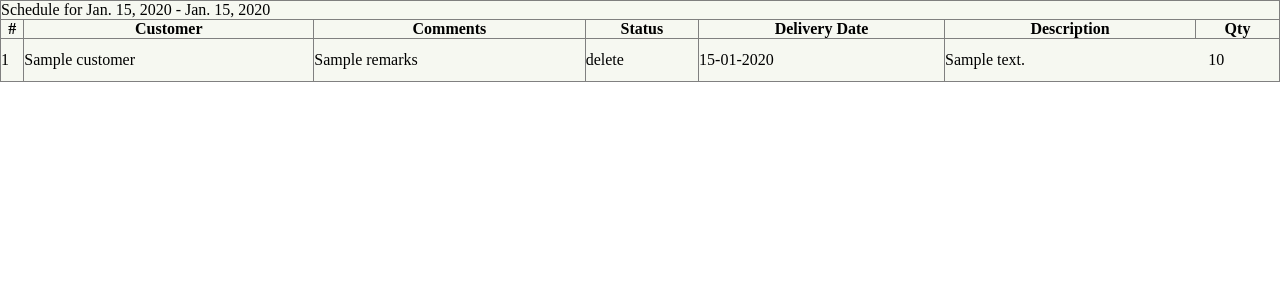
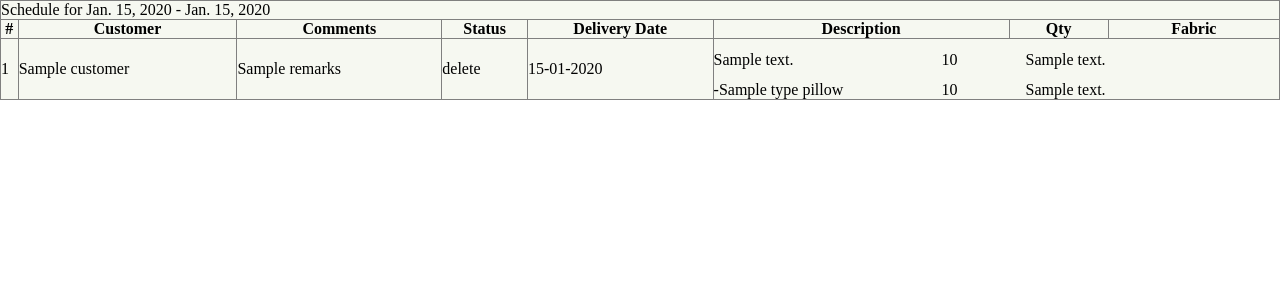
Before and after one commit to charliephairoj/EmployeeCenter, a Django app: template templates/delivery_email.html in a window 1280 px wide. Shown: the top 300 px of the page. Run offline with Django 3.2, Linux system fonts and the light colour scheme; the template is opened without the code that fills it: most values are stand-ins (such as "Sample title", 1, 10 or a date in 2020).

Commit message:
New format for delivery email

```diff
--- a/templates/delivery_email.html
+++ b/templates/delivery_email.html
@@ -152,7 +152,7 @@
     <table class="content" width="100%" bgcolor="#f6f8f1" border="1" cellpadding="0" cellspacing="0">
 		<thead>
 			<tr>
-				<td colspan="7">Schedule for {{start_date|date:"N j, Y"}} - {{end_date|date:"N j, Y"}}</td>
+				<td colspan="8">Schedule for {{start_date|date:"N j, Y"}} - {{end_date|date:"N j, Y"}}</td>
 			</tr>
 			<tr>
 				<th style="{{header_style}}">#</th>
@@ -160,8 +160,9 @@
 				<th style="{{header_style}}">Comments</th>
 				<th style="{{header_style}}">Status</th>
 				<th style="{{header_style}}">Delivery Date</th>
-				<th style="{{header_style}}">Description</th>
-				<th style="{{header_style}} width:5em;">Qty</th>
+				<th style="{{header_style}} width:10em">Description</th>
+				<th style="{{header_style}} width:2em;">Qty</th>
+				<th style="{{header_style}} width:6em">Fabric</th>
 			</tr>
 		</thead>
 		<tbody>
@@ -172,14 +173,30 @@
 				<td style="{{cell_style}} max-width:20%;">{{ack.remarks}}</td>
 				<td style="{{cell_style}}">{{ack.status}}</td>
 				<td style="{{cell_style}} white-space:nowrap;">{{ack.delivery_date|date:"d-m-Y"}}</td>
-				<td colspan="2">
+				<td colspan="3">
 					<table width="100%" border="0" cellpadding="0" cellspacing="0">
 						<tbody>
 							{% for item in ack.items.all %}
 							<tr>
-								<td style="{{item_cell_style}}">{{item.description}}</td>
-								<td style="{{item_cell_style}} width:5em; padding:0.75em 1em; text-align:center;">{{item.quantity}}</td>
+								<td style="{{item_cell_style}} width:10em;">{{item.description}}</td>
+								<td style="{{item_cell_style}} width:2em; padding:0.75em 1em; text-align:center;">{{item.quantity}}</td>
+								<td style="{{item_cell_style}} width:6em;">{% if item.fabric %}{{item.fabric.description}}{% endif %}</td>
 							</tr>
+							{% for pillow in item.pillows.all %}
+							<tr>
+								<td style="{{item_cell_style}} padding-left:2em; width:10em;">-{{pillow.type}} pillow</td>
+								<td style="{{item_cell_style}} width:2em; text-align:center;">{{pillow.quantity}}</td>
+								<td style="{{item_cell_style}} width:6em;">
+									{% if pillow.fabric %}
+
+									{{pillow.fabric.description}}
+
+									{% endif %}
+								</td>
+
+							</tr>
+							{% endfor %}
+
 							{% endfor %}
 						</tbody>
 					</table>
```
